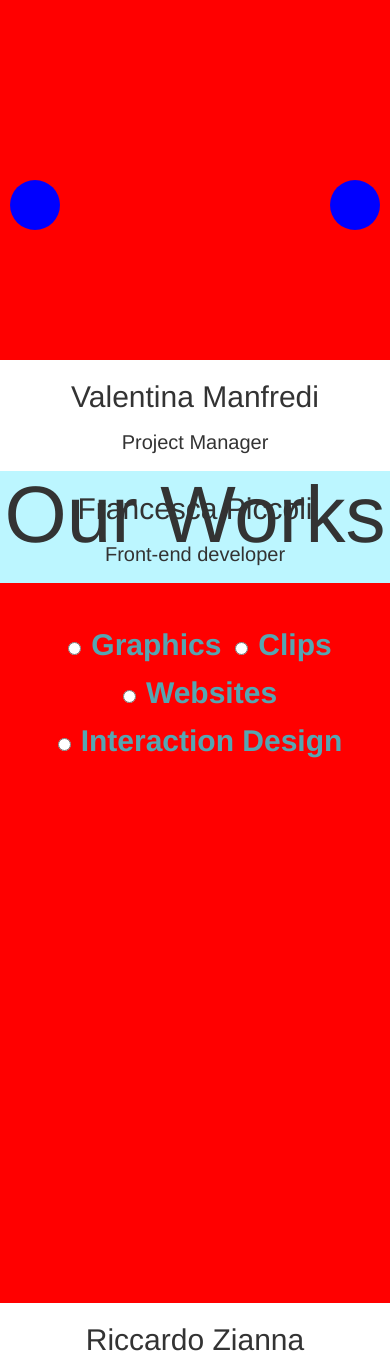
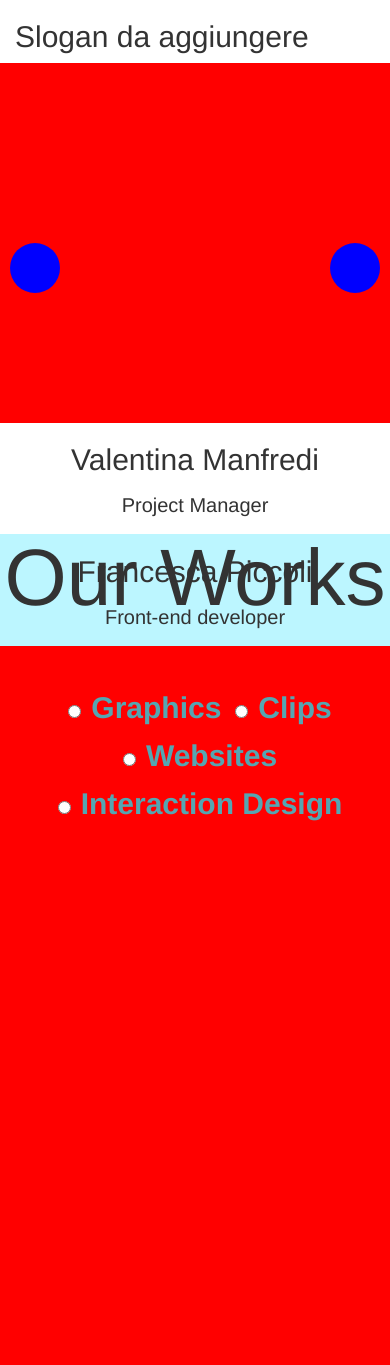
Before and after one commit to nghelo/IED_3_WEBSITE, a PHP site: page / in a window 390 px wide; the page is wider, and only the part inside the window is pictured. Shown: the top 1365 px of that part. Run offline with PHP 8.4, Linux system fonts and the light colour scheme; some libraries are stand-ins or nearby versions.

Commit message:
no message

```diff
--- a/inc/header.php
+++ b/inc/header.php
@@ -3,4 +3,16 @@
 		<!-- Nav content -->
 	</nav>
 	<!-- Header content -->
+	<section id="header">
+		<div class="arrow_bt" id="arrow_bottom">
+		</div>
+			<div class="container-fluid">
+				<div class="row">
+					<div class="col-md-12 col-12" id="col_logo"> <!-- col-12 per logo-->
+						<h2 class="slogan">Slogan da aggiungere</h2><!-- spazio per logo-->
+						<div class="box_imgHeader"></div>
+					</div>
+				</div>
+			</div>
+	</section>
 </header>
```
